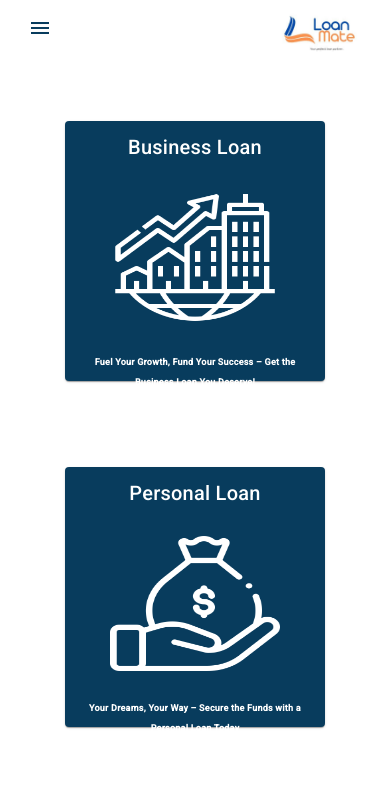
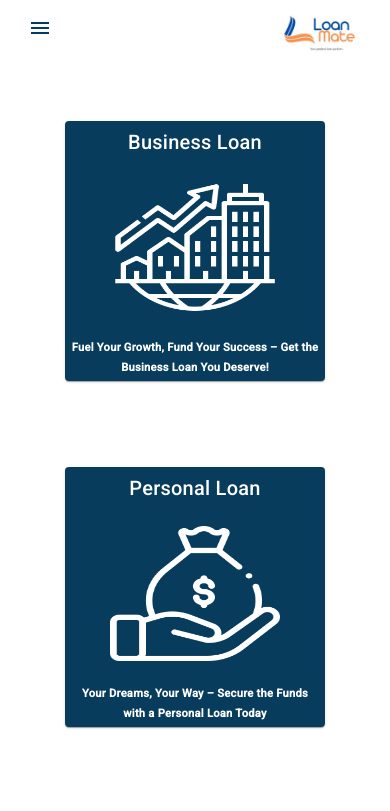
Before and after one commit to loanmate/loan_app, an Angular app: page /loan-list in a window 390 px wide. Shown: the top 811 px of the page. Built offline with nearby package versions, Linux system fonts and the light colour scheme.

Commit message:
card responsive fix

```diff
--- a/src/app/loan-list/loan-list.component.scss
+++ b/src/app/loan-list/loan-list.component.scss
@@ -37,7 +37,6 @@
         }
 
         .footer {
-          font-size: 10px;
           display: flex;
           text-align: center;
         }
@@ -47,16 +46,17 @@
           display: flex;
           justify-content: center;
           align-items: center;
-          padding: 10px;
+          padding: 2%; /* Adjust padding based on card size */
           font-weight: bold;
           color: #ffffff;
+          font-size: calc(0.8 * min(100%, 10vw));
         }
 
         mat-card-content {
           display: flex;
           align-items: center;
           justify-content: center;
-          font-size: 48px;
+          font-size: calc(0.15 * min(100%, 8vw));;
           color: #ffffff;
           flex-grow: 1;
         }
@@ -75,10 +75,6 @@
       mat-grid-tile {
         flex: 1 1 100%; /* Single item per row on mobile */
       }
-
-      .footer {
-        font-size: 9px !important;
-      }
     }
   }
 
```
